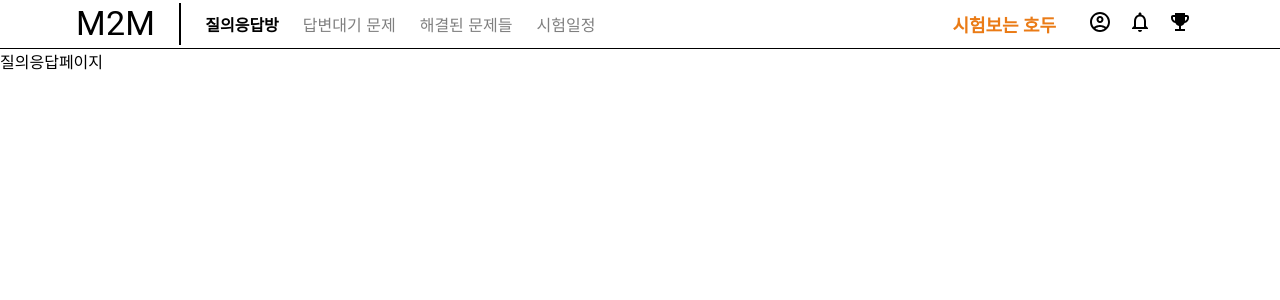
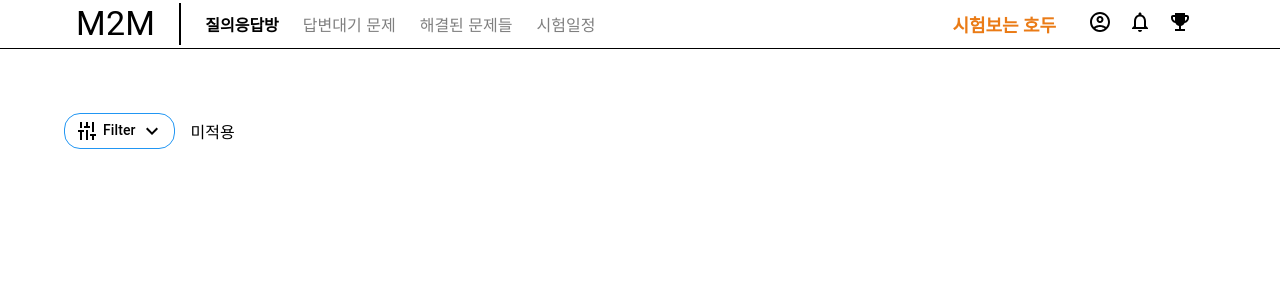
Before and after one commit to Mentor-2-Mentee/front, a React (Vite) app: page /qrooms in a window 1280 px wide. Shown: the top 300 px of the page. Built offline with nearby package versions, Linux system fonts and the light colour scheme.

Commit message:
feat : 필터 popover 버튼생성 및 필터 버튼 생성중

```diff
--- /dev/null
+++ b/src/commonElements/FilterOptionHandler/AppliedFilterOptions.tsx
@@ -0,0 +1,13 @@
+import { styled } from "@mui/system";
+
+export const AppliedFilterOptions = (): JSX.Element => {
+  return (
+    <AppliedFilterOptionsContainer>
+      <div>미적용</div>
+    </AppliedFilterOptionsContainer>
+  );
+};
+
+const AppliedFilterOptionsContainer = styled("div")(({ theme }) => ({}));
+
+export default AppliedFilterOptions;
--- /dev/null
+++ b/src/commonElements/FilterOptionHandler/FilterOptionButton.tsx
@@ -0,0 +1,30 @@
+import { styled } from "@mui/system";
+import { Typography } from "@mui/material";
+import { SignatureColor } from "../../commonStyles/CommonColor";
+
+interface FilterOptionButtonProps {
+  buttonText: string;
+}
+
+export const FilterOptionButton = ({
+  buttonText,
+}: FilterOptionButtonProps): JSX.Element => {
+  return (
+    <FilterOptionButtonStyle>
+      <Typography variant="subtitle2" component="div">
+        {buttonText}
+      </Typography>
+    </FilterOptionButtonStyle>
+  );
+};
+
+const FilterOptionButtonStyle = styled("button")(({ theme }) => ({
+  border: "none",
+  height: theme.spacing(3),
+  padding: theme.spacing(0.25, 2, 0.25, 2),
+  borderRadius: theme.spacing(1.5),
+
+  "&:hover": {
+    boxShadow: `0 0 0 1px ${SignatureColor.BLUE} inset`,
+  },
+}));
--- /dev/null
+++ b/src/commonElements/FilterOptionHandler/FilterOptionHandlerHeader.tsx
@@ -0,0 +1,47 @@
+import { styled } from "@mui/system";
+import { SignatureColor } from "../../commonStyles/CommonColor";
+import { Typography } from "@mui/material";
+
+import TuneIcon from "@mui/icons-material/Tune";
+import KeyboardArrowUpIcon from "@mui/icons-material/KeyboardArrowUp";
+import KeyboardArrowDownIcon from "@mui/icons-material/KeyboardArrowDown";
+
+interface FilterToggleButtonProps {
+  ARIA_DESCRIVEDBY: string;
+  isOpen: boolean;
+  handleFilterOpen: (event: React.MouseEvent<HTMLButtonElement>) => void;
+}
+
+export const FilterToggleButton = ({
+  ARIA_DESCRIVEDBY,
+  isOpen,
+  handleFilterOpen,
+}: FilterToggleButtonProps): JSX.Element => {
+  return (
+    <FilterToggleButtonStyle
+      aria-describedby={ARIA_DESCRIVEDBY}
+      onClick={handleFilterOpen}
+    >
+      <TuneIcon sx={{ transform: "rotate(90deg)" }} />
+      <Typography variant="subtitle2" component="div">
+        Filter
+      </Typography>
+      {isOpen ? <KeyboardArrowUpIcon /> : <KeyboardArrowDownIcon />}
+    </FilterToggleButtonStyle>
+  );
+};
+
+const FilterToggleButtonStyle = styled("button")(({ theme }) => ({
+  display: "flex",
+  border: `1px solid ${SignatureColor.BLUE}`,
+
+  borderRadius: theme.spacing(2),
+  alignItems: "center",
+  backgroundColor: SignatureColor.WHITE,
+
+  "& > *": {
+    margin: theme.spacing(0.5),
+  },
+}));
+
+export default FilterToggleButton;
--- /dev/null
+++ b/src/commonElements/FilterOptionHandler/FilterOptions.tsx
@@ -0,0 +1,71 @@
+import { styled } from "@mui/system";
+import { Popover, Typography } from "@mui/material";
+import { FilterOptionButton } from "./FilterOptionButton";
+
+interface FilterOptionsProps {
+  ARIA_DESCRIVEDBY: string;
+  isOpen: boolean;
+  anchorElement: HTMLButtonElement | null;
+  handleFilterClose: () => void;
+}
+
+const QUESTION_TYPE = ["기사문제", "NCS", "기업전공", "기타"];
+const DETAIL_QUESTION_TYPE = [
+  "화공기사",
+  "대기환경기사",
+  "수질환경기사",
+  "가스기사",
+];
+
+export const FilterOptions = ({
+  ARIA_DESCRIVEDBY,
+  isOpen,
+  anchorElement,
+  handleFilterClose,
+}: FilterOptionsProps): JSX.Element => {
+  return (
+    <Popover
+      id={ARIA_DESCRIVEDBY}
+      open={isOpen}
+      anchorEl={anchorElement}
+      onClose={handleFilterClose}
+      anchorOrigin={{
+        vertical: "bottom",
+        horizontal: "left",
+      }}
+      transformOrigin={{
+        vertical: "top",
+        horizontal: "left",
+      }}
+    >
+      <Typography sx={{ p: 2 }}>질문 유형</Typography>
+
+      <TypeButtonContainer>
+        {QUESTION_TYPE.map((type) => {
+          return <FilterOptionButton buttonText={type} />;
+        })}
+      </TypeButtonContainer>
+
+      <Typography sx={{ p: 2 }}>세부 유형</Typography>
+
+      <TypeButtonContainer>
+        {DETAIL_QUESTION_TYPE.map((type) => {
+          return <FilterOptionButton buttonText={type} />;
+        })}
+      </TypeButtonContainer>
+
+      <Typography sx={{ p: 2 }}>키워드</Typography>
+    </Popover>
+  );
+};
+
+const TypeButtonContainer = styled("div")(({ theme }) => ({
+  display: "flex",
+  margin: theme.spacing(0, 2, 0, 2),
+
+  "& > *": {
+    marginRight: theme.spacing(1),
+  },
+}));
+
+export default FilterOptions;
--- /dev/null
+++ b/src/commonElements/FilterOptionHandler/index.tsx
@@ -0,0 +1,54 @@
+import { styled } from "@mui/system";
+import { useState } from "react";
+import AppliedFilterOptions from "./AppliedFilterOptions";
+import FilterOptions from "./FilterOptions";
+import FilterToggleButton from "./FilterOptionHandlerHeader";
+
+const ARIA_DESCRIVEDBY = "popOverFilter";
+export const FilterOptionHandler = (): JSX.Element => {
+  const [appliedOptions, setAppliedOptions] = useState();
+  const [anchorElement, setAnchorElement] =
+    useState<HTMLButtonElement | null>(null);
+  const isOpen = Boolean(anchorElement);
+
+  const handleFilterOpen = (event: React.MouseEvent<HTMLButtonElement>) => {
+    setAnchorElement(event.currentTarget);
+  };
+
+  const handleFilterClose = () => {
+    setAnchorElement(null);
+  };
+
+  return (
+    <FilterOptionHandlerContainer>
+      <FilterOptionHandlerHeader>
+        <FilterToggleButton
+          ARIA_DESCRIVEDBY={ARIA_DESCRIVEDBY}
+          isOpen={isOpen}
+          handleFilterOpen={handleFilterOpen}
+        />
+        <AppliedFilterOptions />
+      </FilterOptionHandlerHeader>
+
+      <FilterOptions
+        ARIA_DESCRIVEDBY={ARIA_DESCRIVEDBY}
+        isOpen={isOpen}
+        anchorElement={anchorElement}
+        handleFilterClose={handleFilterClose}
+      />
+    </FilterOptionHandlerContainer>
+  );
+};
+
+const FilterOptionHandlerContainer = styled("div")(({ theme }) => ({}));
+
+const FilterOptionHandlerHeader = styled("div")(({ theme }) => ({
+  display: "flex",
+  alignItems: "center",
+
+  "& > *": {
+    marginRight: theme.spacing(2),
+  },
+}));
+
+export default FilterOptionHandler;
--- a/src/components/MentoringRoomsPage/index.tsx
+++ b/src/components/MentoringRoomsPage/index.tsx
@@ -1,4 +1,7 @@
+import { styled } from "@mui/system";
 import { useState } from "react";
+import FilterOptionHandler from "../../commonElements/FilterOptionHandler";
+import { CommonSpace } from "../../commonStyles/CommonSpace";
 
 export const MentoringRoomsPage = (): JSX.Element => {
   const [testList, setTestList] = useState<any>();
@@ -7,7 +10,15 @@ export const MentoringRoomsPage = (): JSX.Element => {
     setTestList([...testList]);
   };
 
-  return <div>질의응답페이지</div>;
+  return (
+    <MentoringRoomsPageContainer>
+      <FilterOptionHandler />
+    </MentoringRoomsPageContainer>
+  );
 };
 
+const MentoringRoomsPageContainer = styled("div")(({ theme }) => ({
+  margin: theme.spacing(CommonSpace.MARGIN),
+}));
+
 export default MentoringRoomsPage;
```
